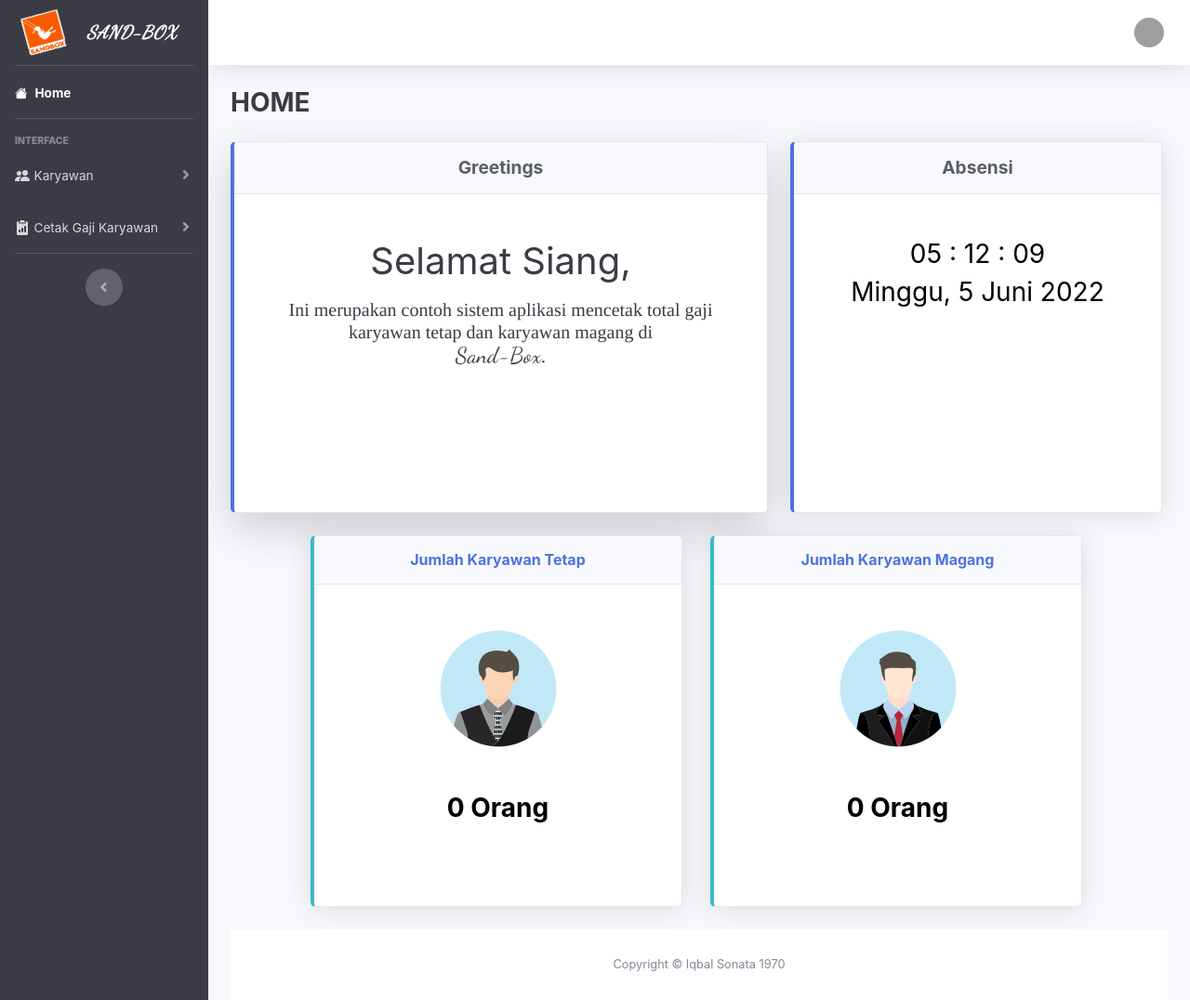
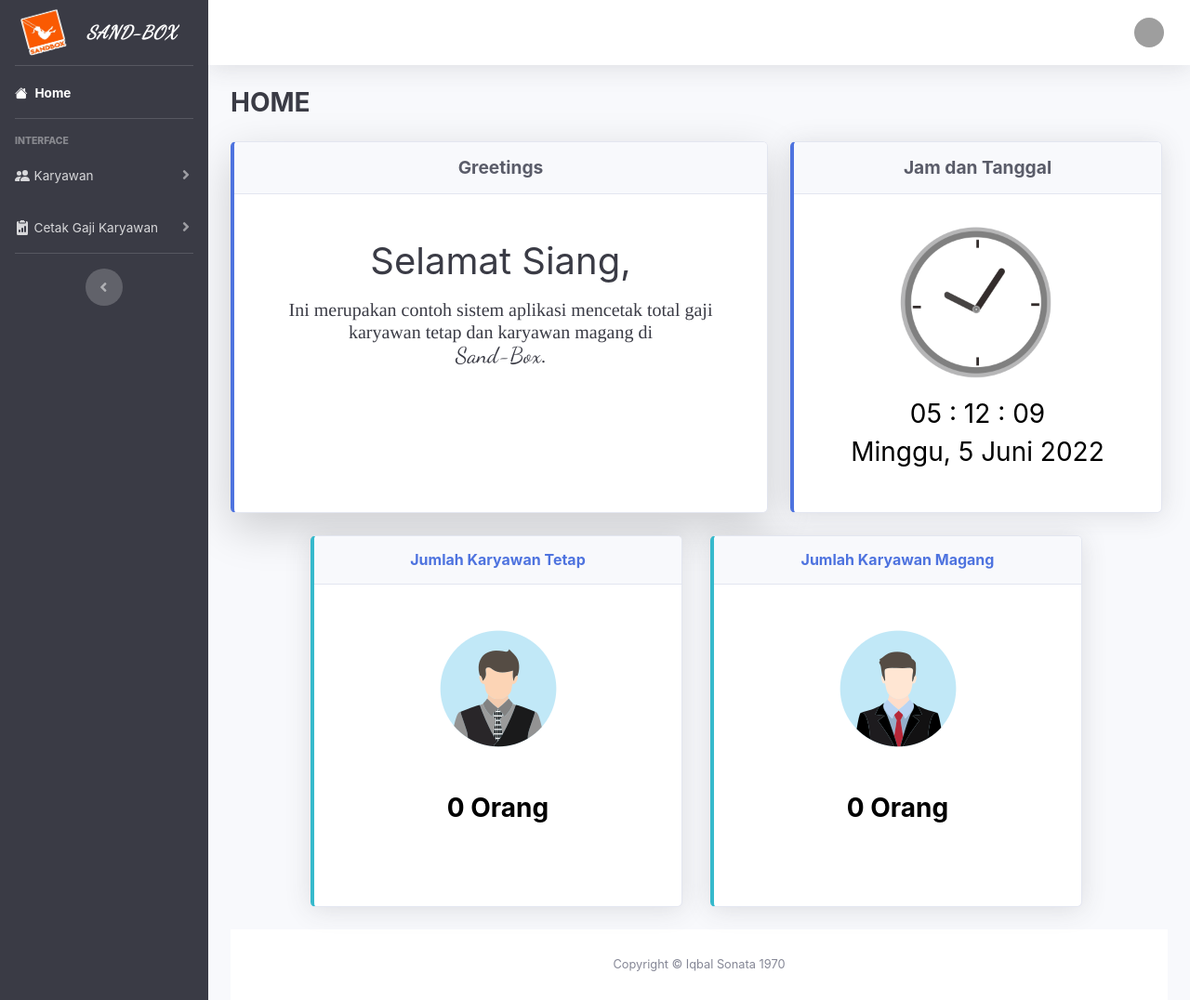
Before and after one commit to Iqbalsonata30/Codeigniter3-SalariesEmployeesAndInternships, a CodeIgniter app: page /UAS/Home in a window 1280 px wide. Shown: the whole page at 93% size. Run offline with CodeIgniter, Linux system fonts and the light colour scheme; the visitor is signed in with stand-in values (Sample User, id 1); data that the repository does not hold is empty; some libraries are stand-ins or nearby versions; some web fonts are replaced; grey boxes are pictures that could not be loaded.

Commit message:
Rename absent to Jam dan Tanggal and Add Clock's Image

```diff
--- a/application/views/Homes/index.php
+++ b/application/views/Homes/index.php
@@ -20,9 +20,10 @@
     <div class="col-lg-5">
       <div class="card border-left-primary shadow mb-4" style="width: 25rem;height:25rem;">
         <div class="card-header py-3 d-flex flex-row align-items-center justify-content-between">
-          <h6 class="m-auto font-weight-bold text-dark text-lg"> Absensi</h6>
+          <h6 class="m-auto font-weight-bold text-dark text-lg"> Jam dan Tanggal</h6>
         </div>
-        <div class="card-body py-5 m-auto">
+        <div class="card-body m-auto">
+          <img src="<?= base_url('assets/img/clock-image.png'); ?>" alt="Jam" style="width:200px;display:block;margin:auto;" />
           <div class="card-text text-center text-lg font-weight-bold" style="color:black">
             <h3 id="Jamsekarang"></h3>
             <h3 id="Tanggalsekarang"></h3>
```
Also changed, not shown: assets/img/clock-image.png (added).
